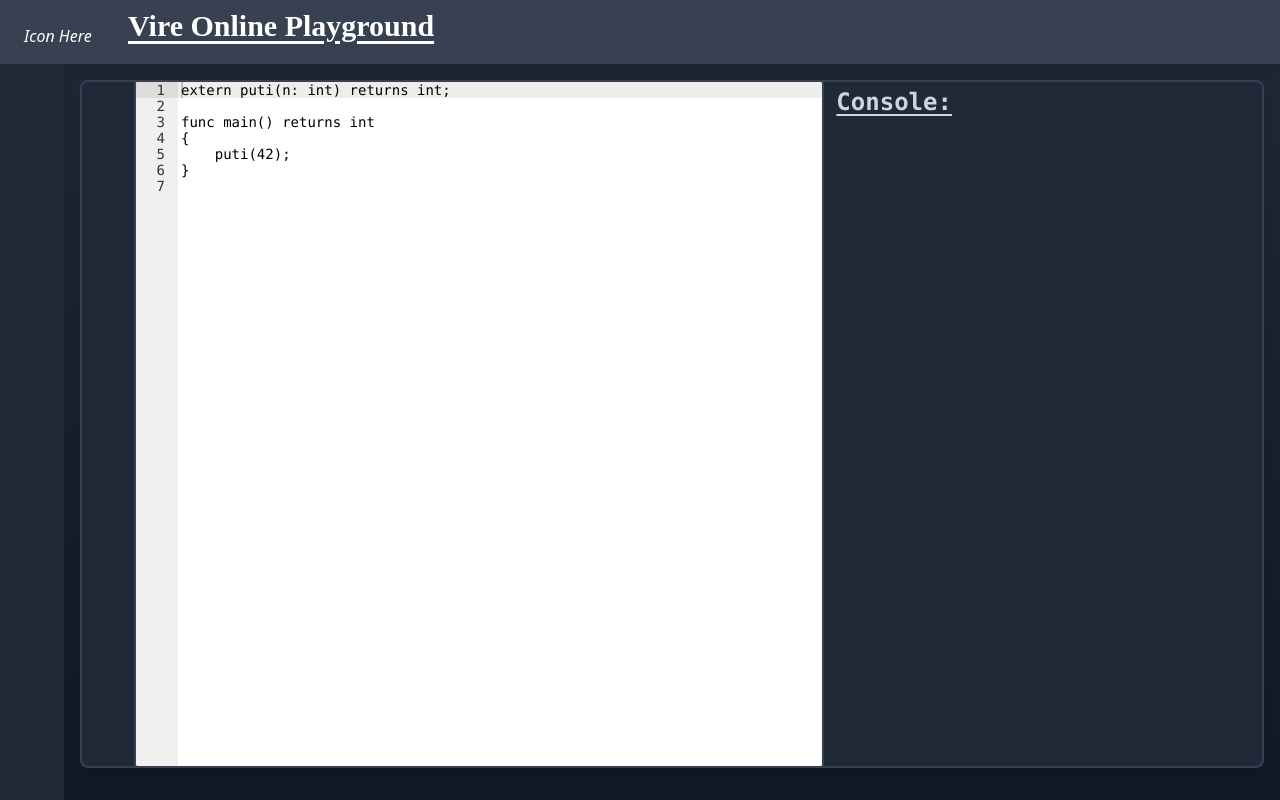
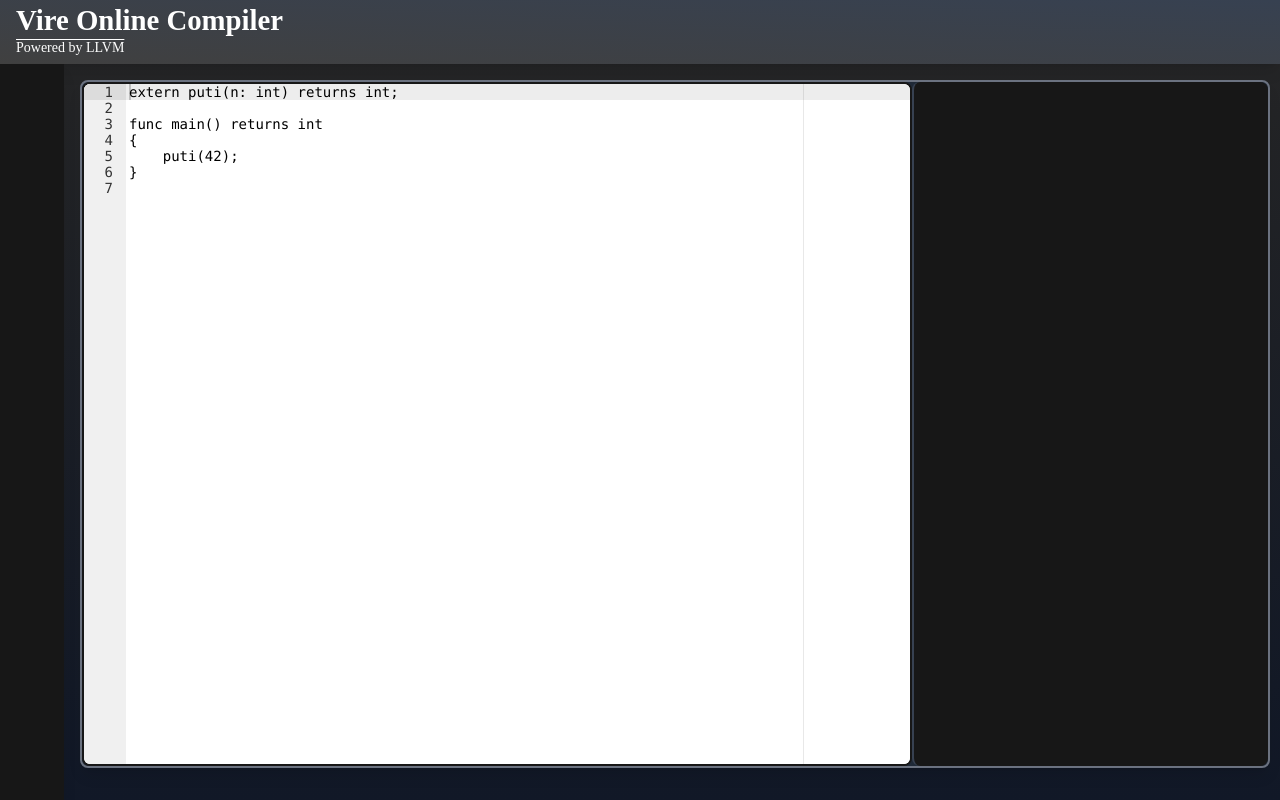
Before and after one commit to xeouz/virelangapp, an Angular app: page / in a window 1280 px wide. Built offline with nearby package versions, Linux system fonts and the light colour scheme.

Commit message:
UI Changes

```diff
--- a/src/app/app.component.html
+++ b/src/app/app.component.html
@@ -1,4 +1,4 @@
-<div class="flex h-screen">
+<div class="flex h-screen w-full bg-gradient-to-b from-grey-800 to-gray-900">
   <app-topbar></app-topbar>
   <app-sidebar></app-sidebar>
   <app-editor></app-editor>
--- a/src/app/components/editor/editor.component.html
+++ b/src/app/components/editor/editor.component.html
@@ -1,43 +1,19 @@
-<div class="fixed top-[5rem] left-[5rem] h-[calc(100%-7rem)] w-[calc(100%-6rem)] rounded-lg
-            bg-gray-800 text-gray-300 border-gray-700 border-2
+<div class="fixed top-[5rem] left-[5rem] h-[calc(100%-7rem)] w-[93%] rounded-lg
+            bg-gray-800 text-gray-300 border-gray-500 border-2
             divide-x-2 divide-gray-700
-            flex flex-row
+            flex flex-wrap
             shadow-lg">
 
-    <div class="text-right text-base font-['Cascadia_Code'] ml-10 mr-3">
-        <!--
-        <p *ngFor="let i of [].constructor(lines.length); let indx = index" class="flex flex-col mt-1 align-middle">
-
-        </p>
-        -->
-    </div>
-
-    <div class="text-left md:text-base max-w-screen-lg w-7/12">
-        <!--
-        <div id="editor-content" class="bg-transparent outline-none resize-none overflow-x-hidden overflow-y-auto
-                    align-middle w-full px-3 mt-2 font-['Cascadia_Code']" contenteditable spellcheck="false">
-            <div>
-                {{pre_code}}
-                <br>
-            </div>
-        </div>
-        -->
+    <div class="text-left md:text-base min-w-[25ch] flex-[70%] max-h-full h-auto" (click)="compile()">
         <div
-            class="app-ace-editor rounded-sm"
+            class="app-ace-editor rounded-lg border-solid border-2 border-grey-900"
             #editor
             style="width: 100%;height: 100%;"
         ></div>
-
     </div>
 
-
-    <div class="text-left md:text-base font-['Consolas']">
-        <p class="px-3 py-1 font-bold md:text-2xl underline underline-offset-4">
-            Console:
-        </p>
-        <p class="my-1 mx-5">
-            {{console_output}}
-        </p>
+    <div class="rounded-lg max-h-full h-auto min-w-[15ch] flex-[30%] overflow-y-auto
+            bg-grey-900 font-semibold text-base p-2 font-['Consolas']">
+        <p class="whitespace-pre-wrap">{{console_output}}</p>
     </div>
-
 </div>
--- a/src/app/components/editor/editor.component.ts
+++ b/src/app/components/editor/editor.component.ts
@@ -15,6 +15,8 @@
 
   @ViewChild("editor") private editor: ElementRef<HTMLElement> = {} as ElementRef;
 
+  aceEditor: ace.Ace.Editor = {} as ace.Ace.Editor;
+
   constructor() {  }
 
   ngOnInit(): void {
@@ -25,9 +27,13 @@
     ace.config.set("fontSize", "14px");
     ace.config.set('basePath', 'https://unpkg.com/ace-builds@1.4.12/src-noconflict');
 
-    const aceEditor = ace.edit(this.editor.nativeElement);
-    aceEditor.session.setValue(this.pre_code);
+    this.aceEditor = ace.edit(this.editor.nativeElement);
+    this.aceEditor.session.setValue(this.pre_code);
 
-    aceEditor.setTheme('ace/theme/tomorrow_night');
+    this.aceEditor.setTheme('ace/theme/tomorrow_night');
+  }
+
+  compile(): void {
+
   }
 }
--- a/src/app/components/sidebar/sidebar.component.html
+++ b/src/app/components/sidebar/sidebar.component.html
@@ -1,5 +1,5 @@
 <div class="fixed top-[4rem] left-0 h-full hidden md:w-[4rem] sm:w-[3rem] xs:[2rem] m-0
             md:flex flex-col
-            bg-gray-800 text-white
+            bg-grey-900  to-gray text-white
             shadow-lg">
 </div>
--- a/src/app/components/topbar/topbar.component.html
+++ b/src/app/components/topbar/topbar.component.html
@@ -1,13 +1,12 @@
 <div class="fixed top-0 left-0 w-full h-[4rem] m-0
             flex flex-row
-            bg-gray-700 text-white
+            bg-gradient-to-tr from-grey-700 to-gray-700 text-white
             shadow-lg">
 
-    <i class="fixed m-6">
-        Icon Here
-    </i>
-
-    <p class="fixed text-base sm:text-lg md:text-3xl font-semibold my-2 mx-[8rem] underline underline-offset-[5px] font-['Cascadia_Mono']">
-       Vire Online Playground
+    <p class="fixed text-base sm:text-lg md:text-[1.8rem] font-extrabold my-[0.4rem] mx-4 font-['Cascadia_Mono']">
+        Vire Online Compiler
+    </p>
+    <p class="fixed text-sm sm:text-xs md:text-sm font-extralight my-[2.4rem] mx-4 font-['Cascadia_Mono'] overline">
+        Powered by LLVM
     </p>
 </div>
--- a/src/index.html
+++ b/src/index.html
@@ -7,7 +7,7 @@
   <meta name="viewport" content="width=device-width, initial-scale=1">
   <link rel="icon" type="image/x-icon" href="favicon.ico">
 </head>
-<body class="h-screen w-full bg-gradient-to-b from-gray-800 to-gray-900">
+<body>
   <app-root></app-root>
 </body>
 </html>
--- a/tailwind.config.js
+++ b/tailwind.config.js
@@ -2,6 +2,7 @@
 const colors=require('tailwindcss/colors')
 
 module.exports = {
+  prefix: '',
   mode:'jit',
   content: [
     "./src/**/*.{html,ts}",
```
